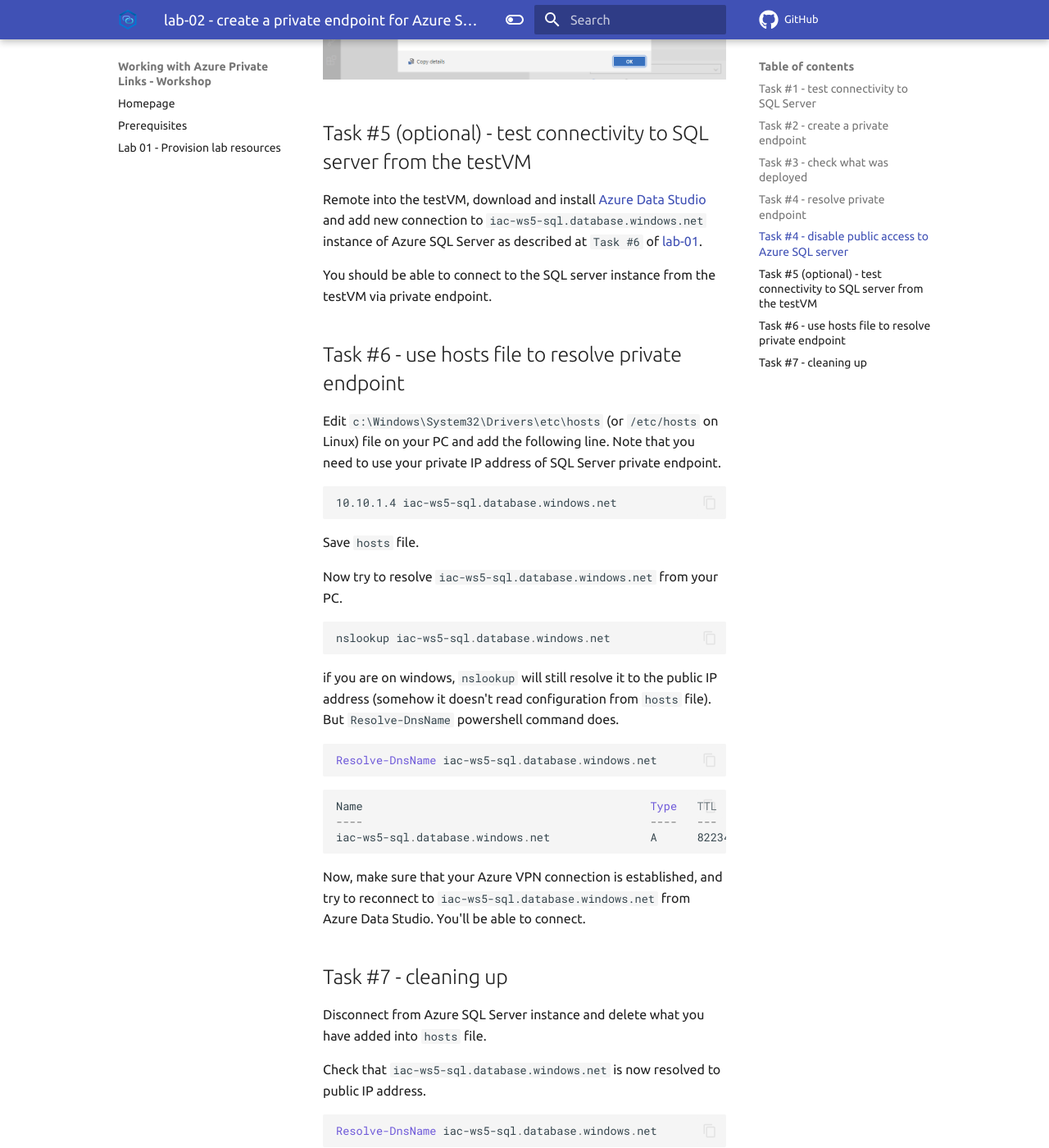
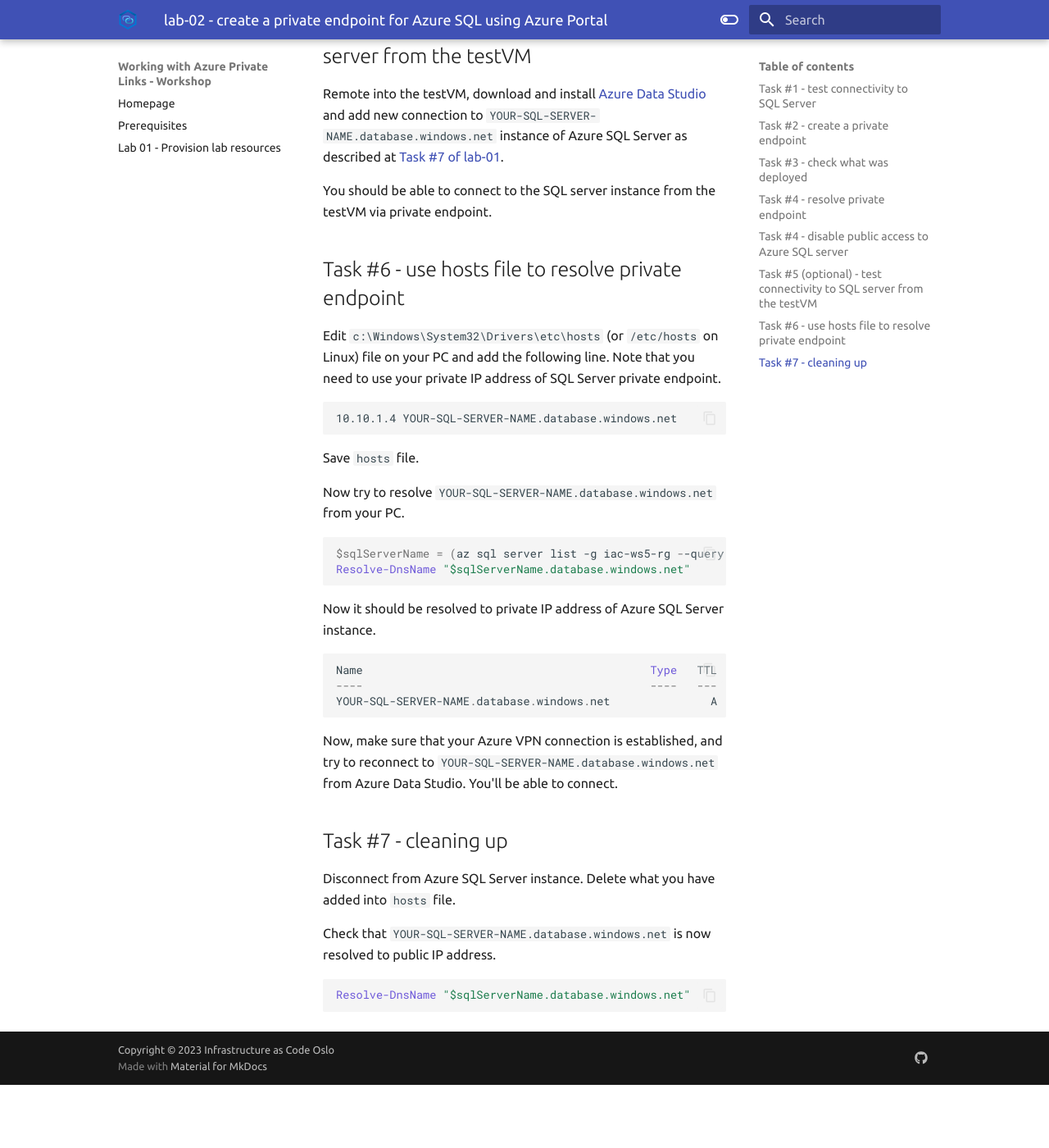
Before and after one commit to Infrastructure-AsCode/azure-private-links-labs, an MkDocs documentation site: the page built from docs/labs/lab-02/index.md, in a window 1280 px wide and 1400 px high, scrolled down 9056 px. Shown: the whole window at 82% size. Built offline with MkDocs 1.6.1 and Material for MkDocs 9.7.7, drawn with Linux system fonts in a browser that asks for light colours; comment, search, counter and statistics services are not loaded; after the commit the page ends 10379 px from its top, so only the background shows below that; some of the changed text lies outside the part shown.

Commit message:
WIP use unique SQL server name

````diff
--- a/docs/labs/lab-02/index.md
+++ b/docs/labs/lab-02/index.md
@@ -5,13 +5,13 @@ In this lab, we'll use Azure POrtal to create a private endpoint for Azure SQL S
 
 ## Task #1 - test connectivity to SQL Server
 
-If you already created a connection to Azure SQL Server in Azure Data Studio (`Task #6` of [lab-01](../lab-01/index.md)), use one. Otherwise, create a new connection to Azure SQL Server and connect to it. You should be able to connect to Azure SQL Server.
+If you already created a connection to Azure SQL Server in Azure Data Studio ([Task #7 of lab-01](../lab-01/index.md#task-7-test-connectivity-to-sql-database)), use one. Otherwise, create a new connection to Azure SQL Server and connect to it. You should be able to connect to Azure SQL Server.
 
 ![sql1](../../assets/images/lab-02/sql1.png)
 
 ## Task #2 - create a private endpoint
 
-In the Azure portal, search for and select `iac-ws5-sql` instance of Azure SQL Server. Navigate to `Security -> Networking -> Private access` and click on `+ Create private endpoint` button.
+In the Azure portal, search for and select your SQL Server instance. Navigate to `Security -> Networking -> Private access` and click on `+ Create private endpoint` button.
 
 ![01](../../assets/images/lab-02/ple1.png)
 
@@ -21,8 +21,8 @@ At the `Create a private endpoint -> Basic` tab, fill in the following parameter
 |---|---|
 | Subscription | your subscription |
 | Resource group | `iac-ws5-rg` |
-| Name | `iac-ws5-sql-ple` |
-| Network Interface Name | `iac-ws5-sql-ple-nic` |
+| Name | `YOUR-SQL-SERVER-NAME-ple` |
+| Network Interface Name | `YOUR-SQL-SERVER-NAME-ple-nic` |
 | Region | `West Europe` |
 
 ![02](../../assets/images/lab-02/ple2.png)
@@ -61,13 +61,13 @@ It will take a few minutes to deploy private endpoint.
 
 ## Task #3 - check what was deployed
 
-Open `iac-ws5-sql-ple` private endpoint resource and check information under `Overview` tab:
+Open `YOUR-SQL-SERVER-NAME-ple` private endpoint resource and check information under `Overview` tab:
 
 ![07](../../assets/images/lab-02/ple7.png)
 
-From here we can see that private endpoint is associated with `iac-ws5-sql` instance of Azure SQL Server, it uses `iac-ws5-ple-nic` Network interface that is deployed into `plinks-snet` subnet in `iac-ws5-vnet` virtual network.
+From here we can see that private endpoint is associated with `YOUR-SQL-SERVER-NAME` instance of Azure SQL Server, it uses `YOUR-SQL-SERVER-NAME-ple-nic` Network interface that is deployed into `plinks-snet` subnet in `iac-ws5-vnet` virtual network.
 
-Now, open `iac-ws5-sql-ple-nic` network interface resource and check information under `Overview` tab:
+Now, open `YOUR-SQL-SERVER-NAME-ple-nic` network interface resource and check information under `Overview` tab:
 
 ![08](../../assets/images/lab-02/ple8.png)
 
@@ -75,24 +75,25 @@ Here we can find what private IP was assigned to the private endpoint. In my cas
 
 ![09](../../assets/images/lab-02/ple9.png)
 
-Back to `iac-ws5-sql-ple` private endpoint resource and check information under `DNS configuration` tab:
+Back to `YOUR-SQL-SERVER-NAME-ple` private endpoint resource and check information under `DNS configuration` tab:
 
 ![10](../../assets/images/lab-02/ple10.png)
 
-What we can see here is that SQL Server instance is now has `iac-ws5-sql.privatelink.database.windows.net` FQDN which will be resolved with `10.10.1.4` IP address.
+What we can see here is that SQL Server instance is now has `YOUR-SQL-SERVER-NAME.privatelink.database.windows.net` FQDN which will be resolved with `10.10.1.4` IP address.
 
 Finally, open `privatelink.database.windows.net` Private DNS Zone resource and check information under `Overview` tab:
 
 ![11](../../assets/images/lab-02/ple11.png)
 
-Here you can see that a new A-record was created for `iac-ws5-sql` instance pointing to IP address of `iac-ws5-sql-ple-nic` network interface.
+Here you can see that a new A-record was created for `YOUR-SQL-SERVER-NAME` instance pointing to IP address of `YOUR-SQL-SERVER-NAME-ple-nic` network interface.
 
 ## Task #4 - resolve private endpoint
 
 RDP into testVM, open PowerShell console, and run the following command:
 
 ```powershell
-nslookup iac-ws5-sql.database.windows.net
+$sqlServerName = (az sql server list -g iac-ws5-rg --query [0].name -o tsv)
+Resolve-DnsName "$sqlServerName.database.windows.net"
 ```
 
 You'll receive a message similar to what is displayed below:
@@ -102,18 +103,19 @@ Server:  UnKnown
 Address:  168.63.129.16
 
 Non-authoritative answer:
-Name:    iac-ws5-sql.privatelink.database.windows.net
+Name:    YOUR-SQL-SERVER-NAME.privatelink.database.windows.net
 Address:  10.10.1.4
-Aliases:  iac-ws5-sql.database.windows.net
+Aliases:  YOUR-SQL-SERVER-NAME.database.windows.net
 ```
 
-As you can see from test VM the `iac-ws5-sql.database.windows.net` is resolved to private IP address of Azure SQL Server instance via `iac-ws5-sql.privatelink.database.windows.net` alias.
-This is because this VM is deployed on Azure and uses default Azure DNS server (`168.63.129.16`) and it knows about `privatelink.database.windows.net` Private DNS Zone and therefore can resolve `iac-ws5-sql.database.windows.net` to private IP address.
+As you can see from test VM the `YOUR-SQL-SERVER-NAME.database.windows.net` is resolved to private IP address of Azure SQL Server instance via `YOUR-SQL-SERVER-NAME.privatelink.database.windows.net` alias.
+This is because this VM is deployed on Azure and uses default Azure DNS server (`168.63.129.16`) and it knows about `privatelink.database.windows.net` Private DNS Zone and therefore can resolve `YOUR-SQL-SERVER-NAME.database.windows.net` to private IP address.
 
 Run the same command from your PC and check the output.
 
 ```powershell
-nslookup iac-ws5-sql.database.windows.net
+$sqlServerName = (az sql server list -g iac-ws5-rg --query [0].name -o tsv)
+Resolve-DnsName "$sqlServerName.database.windows.net"
 ```
 
 You'll receive a message similar to what is displayed below:
@@ -125,31 +127,31 @@ Address:  80.232.93.171
 Non-authoritative answer:
 Name:    cr4.westeurope1-a.control.database.windows.net
 Address:  104.40.168.105
-Aliases:  iac-ws5-sql.database.windows.net
-          iac-ws5-sql.privatelink.database.windows.net
+Aliases:  YOUR-SQL-SERVER-NAME.database.windows.net
+          YOUR-SQL-SERVER-NAME.privatelink.database.windows.net
           dataslice9.westeurope.database.windows.net
           dataslice9westeurope.trafficmanager.net
 ```
 
-As you can see, from your PC `iac-ws5-sql.database.windows.net` is resolved to public IP address of Azure SQL Server instance.
-Since your PC uses either your internal home DNS server or DNS server of your internet provider, it doesn't know anything about `privatelink.database.windows.net` Private DNS Zone and therefore resolves `iac-ws5-sql.database.windows.net` to known public IP.
+As you can see, from your PC `YOUR-SQL-SERVER-NAME.database.windows.net` is resolved to public IP address of Azure SQL Server instance.
+Since your PC uses either your internal home DNS server or DNS server of your internet provider, it doesn't know anything about `privatelink.database.windows.net` Private DNS Zone and therefore resolves `YOUR-SQL-SERVER-NAME.database.windows.net` to known public IP.
 
 ## Task #4 - disable public access to Azure SQL server
 
 Assume you would like to disable all public access to your Azure SQL server, and only allow connections from your virtual network.
 
-Navigate to `Networking` page of `iac-ws5-sql` instance of Azure SQL Server, select `Public access` tab, then select `Disable` for `Public network access`.
+Navigate to `Networking` page of `YOUR-SQL-SERVER-NAME` instance of Azure SQL Server, select `Public access` tab, then select `Disable` for `Public network access`.
 
 ![sql2](../../assets/images/lab-02/sql2.png)
 
-Back to Azure Data Studio and try to reconnect to `iac-ws5-sql.database.windows.net` instance. You'll receive an error message similar to this one:
+Back to Azure Data Studio on your PC and try to reconnect to `YOUR-SQL-SERVER-NAME.database.windows.net` instance. You'll receive an error message similar to this one:
 
 ![sql3](../../assets/images/lab-02/sql3.png)
 
 
 ## Task #5 (optional) - test connectivity to SQL server from the testVM
 
-Remote into the testVM, download and install [Azure Data Studio](https://docs.microsoft.com/en-us/sql/azure-data-studio/download-azure-data-studio?view=sql-server-ver15&WT.mc_id=AZ-MVP-5003837) and add new connection to `iac-ws5-sql.database.windows.net` instance of Azure SQL Server as described at `Task #6` of [lab-01](../lab-01/index.md).
+Remote into the testVM, download and install [Azure Data Studio](https://docs.microsoft.com/en-us/sql/azure-data-studio/download-azure-data-studio?view=sql-server-ver15&WT.mc_id=AZ-MVP-5003837) and add new connection to `YOUR-SQL-SERVER-NAME.database.windows.net` instance of Azure SQL Server as described at [Task #7 of lab-01](../lab-01/index.md#task-7-test-connectivity-to-sql-database).
 
 You should be able to connect to the SQL server instance from the testVM via private endpoint.
 
@@ -158,37 +160,35 @@ You should be able to connect to the SQL server instance from the testVM via pri
 Edit `c:\Windows\System32\Drivers\etc\hosts` (or `/etc/hosts` on Linux) file on your PC and add the following line. Note that you need to use your private IP address of SQL Server private endpoint.
 
 ```text
-10.10.1.4 iac-ws5-sql.database.windows.net
+10.10.1.4 YOUR-SQL-SERVER-NAME.database.windows.net
 ```
 
 Save `hosts` file.
 
-Now try to resolve `iac-ws5-sql.database.windows.net` from your PC.
+Now try to resolve `YOUR-SQL-SERVER-NAME.database.windows.net` from your PC.
 
 ```powershell
-nslookup iac-ws5-sql.database.windows.net
+$sqlServerName = (az sql server list -g iac-ws5-rg --query [0].name -o tsv)
+Resolve-DnsName "$sqlServerName.database.windows.net"
 ```
 
-if you are on windows, `nslookup` will still resolve it to the public IP address (somehow it doesn't read configuration from `hosts` file). But `Resolve-DnsName` powershell command does.
-
-```powershell
-Resolve-DnsName iac-ws5-sql.database.windows.net
-```
+Now it should be resolved to private IP address of Azure SQL Server instance.
 
 ```powershell
 Name                                           Type   TTL   Section    IPAddress
 ----                                           ----   ---   -------    ---------
-iac-ws5-sql.database.windows.net               A      82234 Answer     10.10.1.4
+YOUR-SQL-SERVER-NAME.database.windows.net               A      82234 Answer     10.10.1.4
 ```
 
-Now, make sure that your Azure VPN connection is established, and try to reconnect to `iac-ws5-sql.database.windows.net` from Azure Data Studio. You'll be able to connect.
+Now, make sure that your Azure VPN connection is established, and try to reconnect to `YOUR-SQL-SERVER-NAME.database.windows.net` from Azure Data Studio. You'll be able to connect.
 
 ## Task #7 - cleaning up
 
-Disconnect from Azure SQL Server instance and delete what you have added into `hosts` file.
+Disconnect from Azure SQL Server instance.
+Delete what you have added into `hosts` file.
 
-Check that `iac-ws5-sql.database.windows.net` is now resolved to public IP address.
+Check that `YOUR-SQL-SERVER-NAME.database.windows.net` is now resolved to public IP address.
 
 ```powershell
-Resolve-DnsName iac-ws5-sql.database.windows.net
+Resolve-DnsName "$sqlServerName.database.windows.net"
 ```
--- a/mkdocs.yml
+++ b/mkdocs.yml
@@ -86,4 +86,4 @@ extra:
 extra_css:
   - assets/stylesheets/extra.css
 
-repo_url: https://github.com/Infrastructure-AsCode/azure-private-links-labs
+#repo_url: https://github.com/Infrastructure-AsCode/azure-private-links-labs
````
Also changed, not shown: docs/labs/lab-01/index.md (+26 -16 lines), docs/labs/lab-03/index.md (+9 -10 lines), docs/labs/lab-04/index.md (+5 -4 lines), docs/assets/images/lab-01/test-sql-1.png, docs/assets/images/lab-01/test-sql-2.png, docs/assets/images/lab-02/ple1.png, docs/assets/images/lab-02/ple10.png, docs/assets/images/lab-02/ple11.png, docs/assets/images/lab-02/ple2.png, docs/assets/images/lab-02/ple3.png, docs/assets/images/lab-02/ple4.png, docs/assets/images/lab-02/ple5.png, docs/assets/images/lab-02/ple6.png, docs/assets/images/lab-02/ple7.png, 4 more files.
